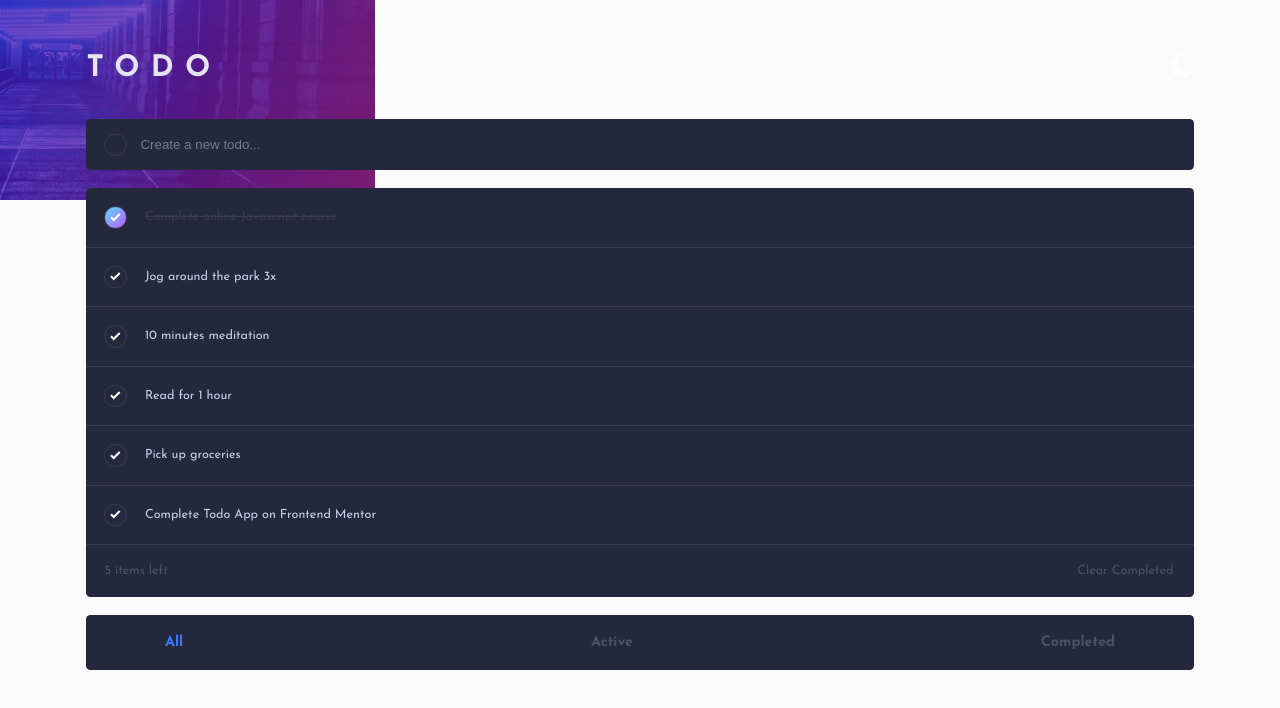
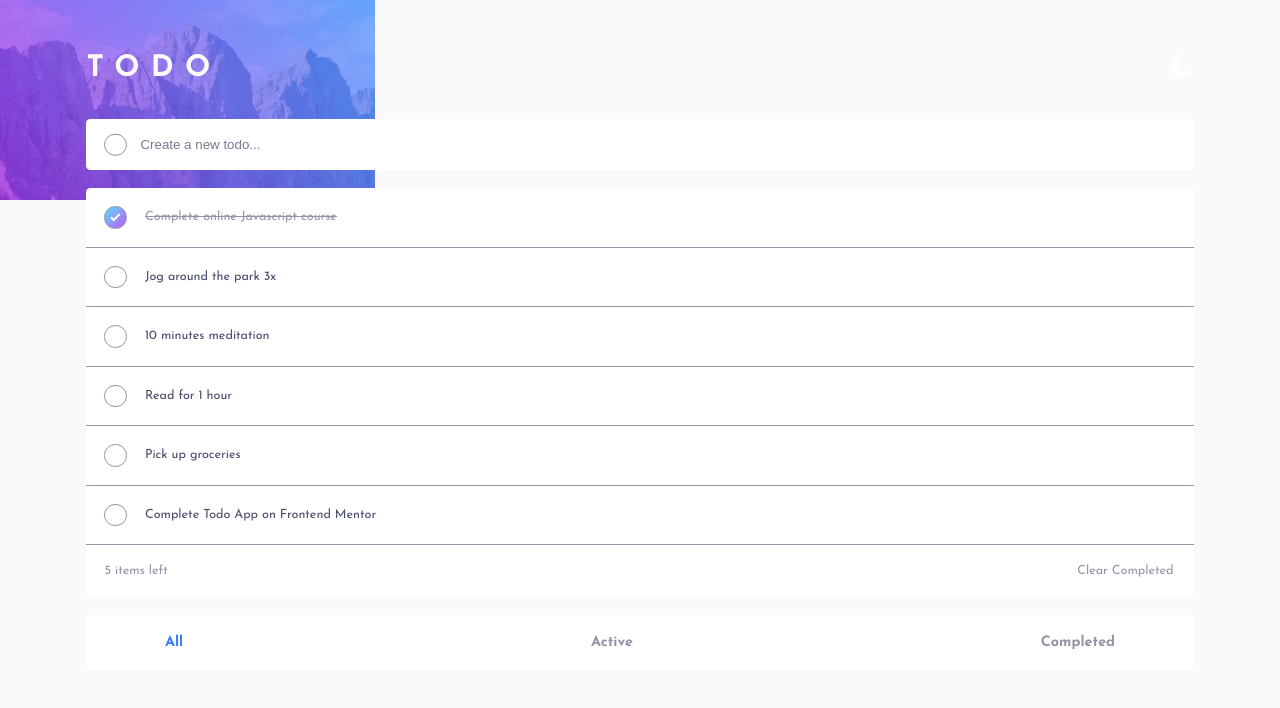
Before and after one commit to erelropeta/fem-todo-app-main, a React (Vite) app: page / in a window 1280 px wide. Shown: the top 708 px of the page. Built offline with nearby package versions, Linux system fonts and the light colour scheme.

Commit message:
style: add light theme

```diff
--- a/src/components/header.css
+++ b/src/components/header.css
@@ -20,3 +20,7 @@
   aspect-ratio: 1 / 1;
   transition: all 250ms ease-in-out;
 }
+
+.theme--light .header__title {
+  color: var(--clr-lt-gray-100);
+}
--- a/src/components/newtodoform.css
+++ b/src/components/newtodoform.css
@@ -36,3 +36,11 @@
 .newtodo__input:focus {
   outline: none;
 }
+
+.theme--light .newtodo__label {
+  background-color: var(--clr-lt-surface);
+}
+
+.theme--light .newtodo__label::before {
+  border-color: var(--clr-lt-text-muted);
+}
--- a/src/components/todofilter.css
+++ b/src/components/todofilter.css
@@ -5,3 +5,7 @@
   border-radius: var(--br-sm);
   padding: 1rem 4.25rem;
 }
+
+.theme--light .todo-filter {
+  background-color: var(--clr-lt-surface);
+}
--- a/src/components/todofilterbtn.css
+++ b/src/components/todofilterbtn.css
@@ -8,6 +8,10 @@
   border-color: transparent;
 }
 
+.theme--light .todo-filter__btn {
+  color: var(--clr-lt-text-muted);
+}
+
 .todo-filter__btn.todo-filter__btn--active {
   color: var(--clr-bright-blue);
 }
--- a/src/components/todoitem.css
+++ b/src/components/todoitem.css
@@ -37,7 +37,6 @@
   display: flex;
   align-items: center;
   gap: 1rem;
-  color: var(--clr-dt-grayish-blue-200);
   font-size: 0.7rem;
   cursor: pointer;
 }
@@ -52,3 +51,15 @@
 .todo__item:hover > .todo__delete-btn {
   visibility: visible;
 }
+
+.theme--light .todo__item {
+  border-color: var(--clr-lt-text-muted);
+}
+
+.theme--light .todo__checkbox--visible {
+  border-color: var(--clr-lt-text-muted);
+}
+
+.theme--light .todo__checkbox:checked ~ .todo__label {
+  color: var(--clr-lt-text-muted);
+}
--- a/src/components/todolist.css
+++ b/src/components/todolist.css
@@ -12,7 +12,7 @@
   display: flex;
   align-items: center;
   justify-content: space-between;
-  color: var(--clr-dt-grayish-blue-600);
+  color: var(--clr-dt-text-muted);
   padding: 1rem;
 }
 
@@ -23,3 +23,11 @@
   background-color: transparent;
   border-color: transparent;
 }
+
+.theme--light .c-todo__list {
+  background-color: var(--clr-lt-surface);
+}
+
+.theme--light .c-summary {
+  color: var(--clr-lt-text-muted);
+}
--- a/src/index.css
+++ b/src/index.css
@@ -28,6 +28,10 @@
   --clr-dt-grayish-blue-400: hsl(234, 11%, 52%);
   --clr-dt-grayish-blue-600: hsl(233, 14%, 35%);
   --clr-dt-grayish-blue-800: hsl(237, 14%, 26%);
+  --clr-lt-bg: var(--clr-lt-gray-100);
+  --clr-lt-surface: #fff;
+  --clr-lt-text: var(--clr-lt-grayish-blue-800);
+  --clr-lt-text-muted: var(--clr-lt-grayish-blue-400);
   --clr-dt-surface: var(--clr-dt-dark-blue-400);
   --clr-dt-text: var(--clr-dt-grayish-blue-100);
   --clr-dt-text-muted: var(--clr-dt-grayish-blue-600);
@@ -46,10 +50,6 @@ body {
   transition: all 500ms ease;
 }
 
-.theme--light {
-  background-color: var(--clr-lt-gray-100);
-}
-
 button {
   cursor: pointer;
 }
@@ -63,3 +63,9 @@ button {
   height: 1rem;
   background-color: coral;
 }
+
+.theme--light {
+  color: var(--clr-lt-text);
+  background: var(--clr-lt-bg) url('./assets/images/bg-mobile-light.jpg')
+    no-repeat;
+}
```
